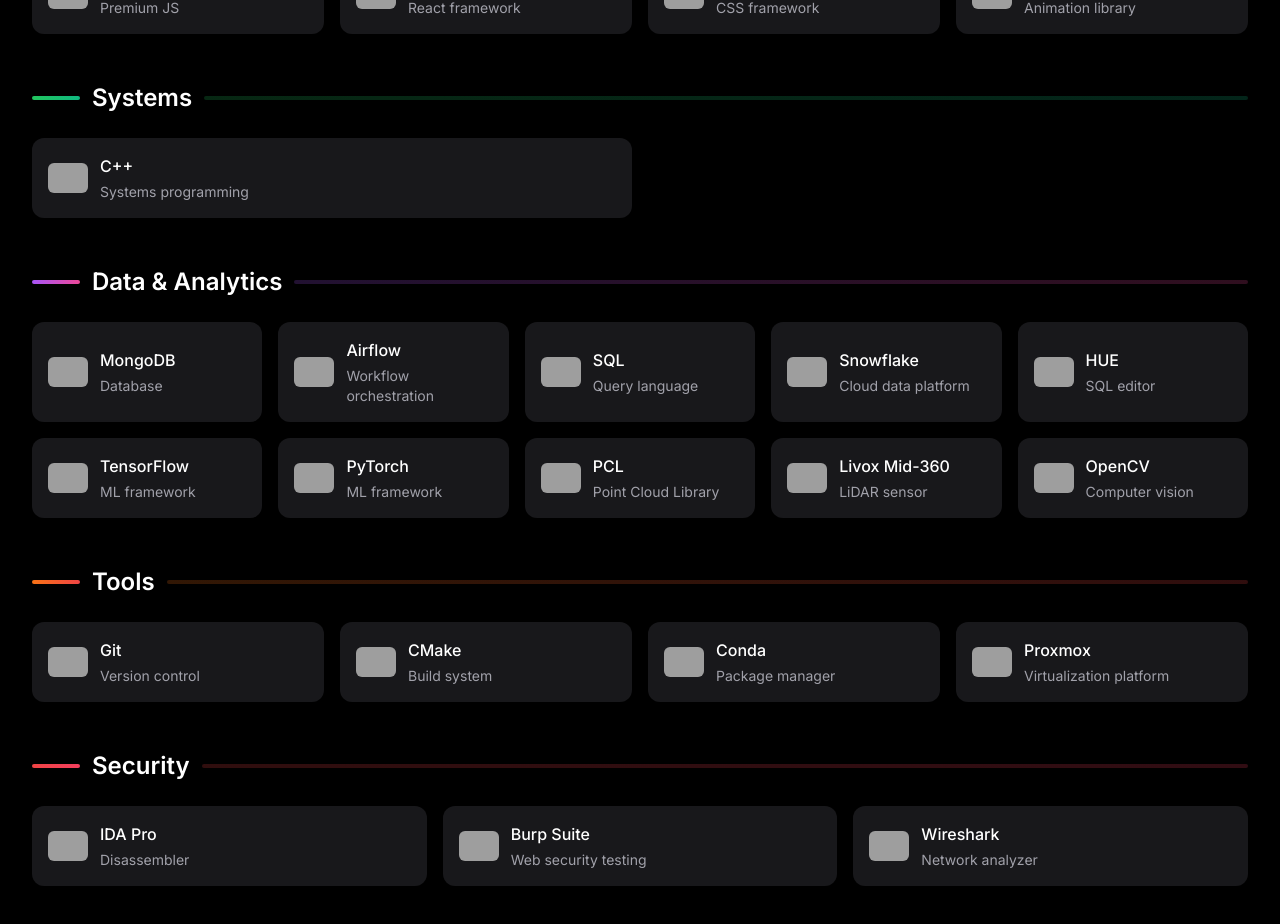
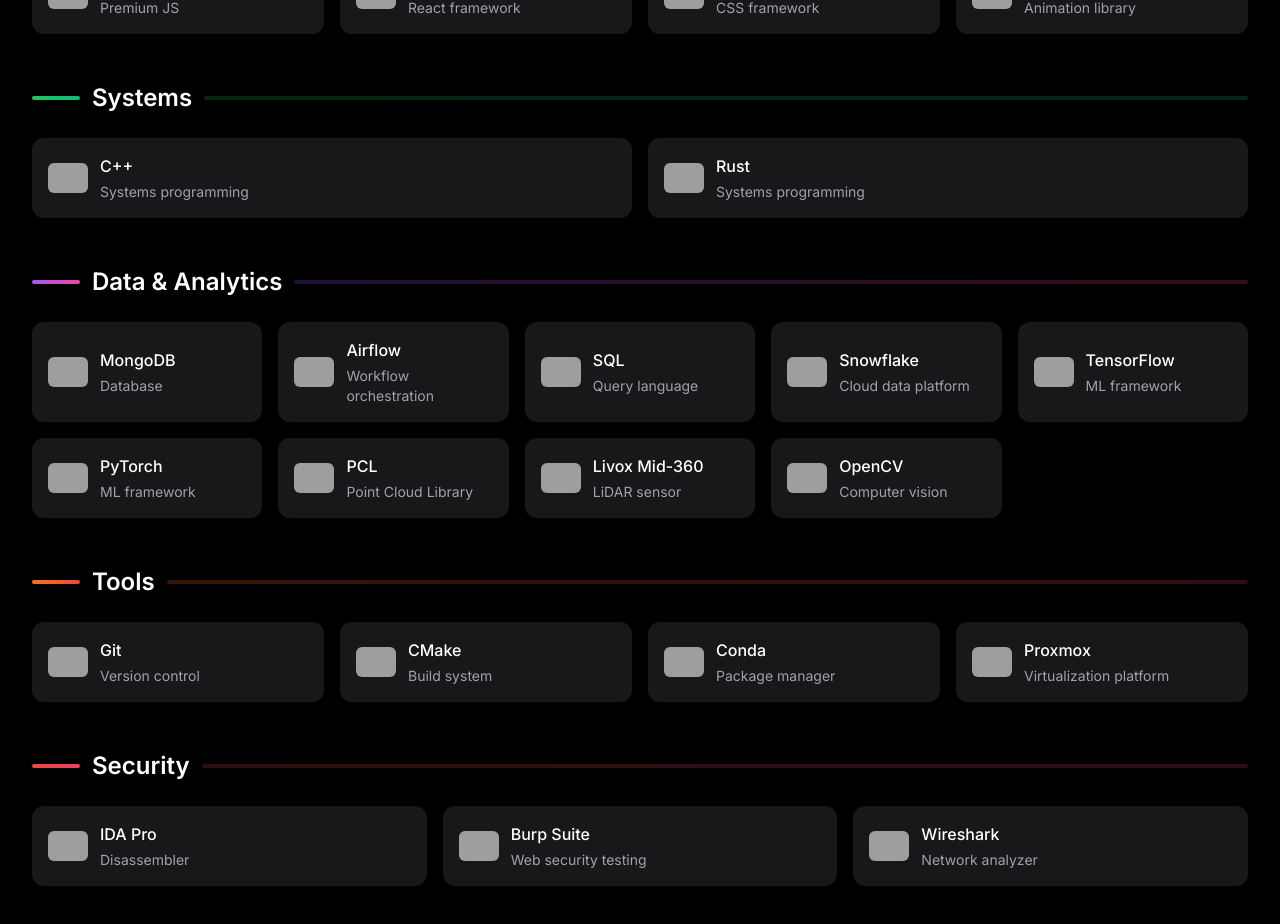
Before and after one commit to arianizadi/next-blog, a Next.js app: page / in a window 1280 px wide. Shown: the part 1154-2078 px from the top of the page. Built offline with nearby package versions, Linux system fonts and the light colour scheme; grey boxes are pictures that could not be loaded.

Commit message:
Update Stack

```diff
--- a/components/CurrentTech.tsx
+++ b/components/CurrentTech.tsx
@@ -96,10 +96,10 @@
       category: "data"
     },
     {
-      icon: "https://docs.gethue.com/images/hue_logo.png",
-      name: "HUE",
-      description: "SQL editor",
-      category: "data"
+      icon: "https://doc.rust-lang.org/book/img/ferris/does_not_compile.svg",
+      name: "Rust",
+      description: "Systems programming",
+      category: "backend"
     },
     {
       icon: "https://cdn.jsdelivr.net/gh/devicons/devicon@latest/icons/anaconda/anaconda-original.svg",
--- a/next.config.mjs
+++ b/next.config.mjs
@@ -43,12 +43,6 @@
       {
         protocol: "https",
         hostname: "cdn.jsdelivr.net",
-        port: "",
-        pathname: "/**",
-      },
-      {
-        protocol: "https",
-        hostname: "docs.gethue.com",
         port: "",
         pathname: "/**",
       },
@@ -118,6 +112,12 @@
         port: "",
         pathname: "/**",
       },
+      {
+        protocol: "https",
+        hostname: "doc.rust-lang.org",
+        port: "",
+        pathname: "/**",
+      },
     ],
   },
 };
--- a/tsconfig.json
+++ b/tsconfig.json
@@ -14,7 +14,7 @@
     "moduleResolution": "bundler",
     "resolveJsonModule": true,
     "isolatedModules": true,
-    "jsx": "preserve",
+    "jsx": "react-jsx",
     "incremental": true,
     "plugins": [
       {
@@ -32,7 +32,8 @@
     "next-env.d.ts",
     "**/*.ts",
     "**/*.tsx",
-    ".next/types/**/*.ts"
+    ".next/types/**/*.ts",
+    ".next/dev/types/**/*.ts"
   ],
   "exclude": [
     "node_modules"
```
